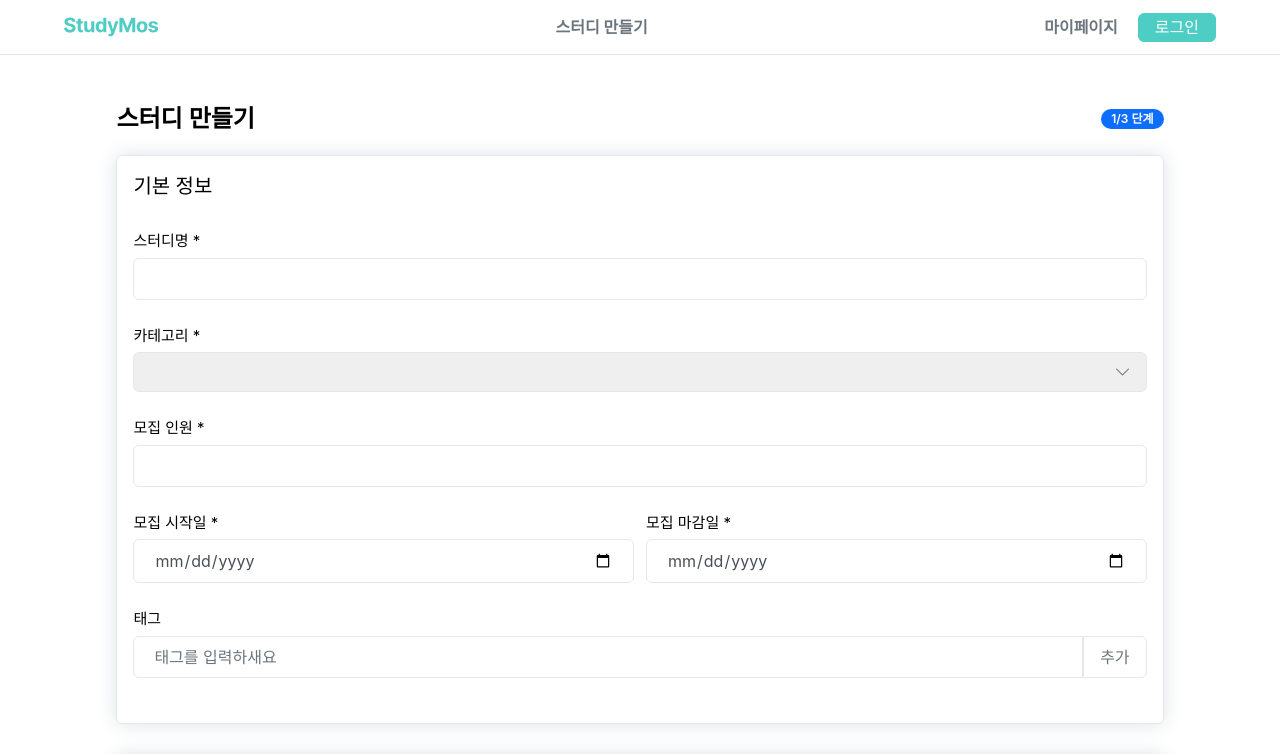
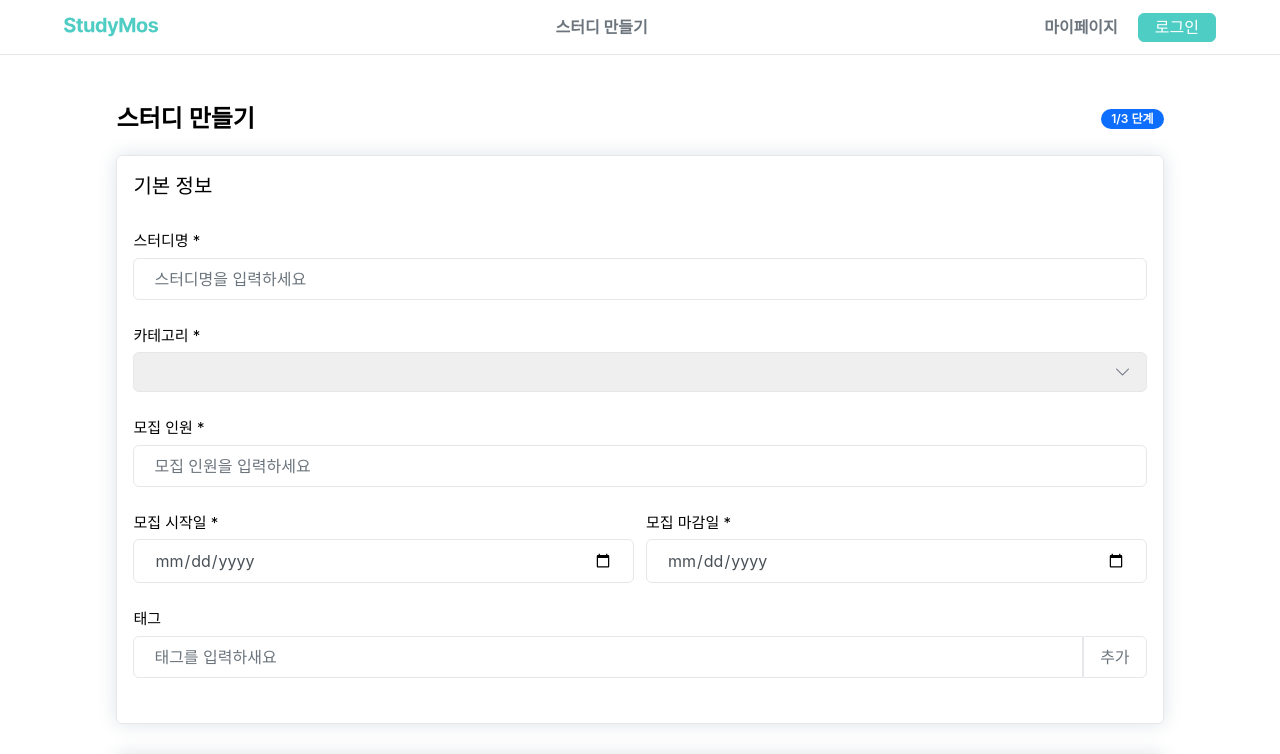
Before and after one commit to project-mos/frontend, a Next.js app: page /create-study in a window 1280 px wide. Shown: the top 754 px of the page. Built offline with nearby package versions, Linux system fonts and the light colour scheme.

Commit message:
🚀 [Feat]: form1 placeholder 설정

```diff
--- a/src/features/create-study/components/StudyBasicInfo.tsx
+++ b/src/features/create-study/components/StudyBasicInfo.tsx
@@ -1,12 +1,12 @@
+import Card from "@/components/atoms/Card";
+import ErrorMessage from "@/components/atoms/ErrorMessage";
+import Typography from "@/components/atoms/Typography";
 import { useFormContext } from "react-hook-form";
-import Card from "@/components/atoms/Card";
-import Typography from "@/components/atoms/Typography";
+import LabelDateInput from "./LabelDateInput";
 import LabelInput from "./LabelInput";
+import LabelNumberInput from "./LabelNumberInput";
 import LabelSelectInput from "./LabelSelectInput";
-import LabelNumberInput from "./LabelNumberInput";
-import LabelDateInput from "./LabelDateInput";
 import LabelTagInput from "./LabelTagInput";
-import ErrorMessage from "@/components/atoms/ErrorMessage";
 
 const StudyBasicInfo = () => {
   const {
@@ -20,7 +20,12 @@ const StudyBasicInfo = () => {
         <Typography.SubTitle1>기본 정보</Typography.SubTitle1>
       </Card.Header>
       <Card.Content className="flex flex-col gap-[25px]">
-        <LabelInput name="name" label="스터디명" required />
+        <LabelInput
+          name="name"
+          label="스터디명"
+          required
+          placeholder="스터디명을 입력하세요"
+        />
         {errors.name && (
           <ErrorMessage>{errors.name.message as string}</ErrorMessage>
         )}
@@ -33,7 +38,11 @@ const StudyBasicInfo = () => {
         {errors.category && (
           <ErrorMessage>{errors.category.message as string}</ErrorMessage>
         )}
-        <LabelNumberInput name="person" label="모집 인원" />
+        <LabelNumberInput
+          name="person"
+          label="모집 인원"
+          placeholder="모집 인원을 입력하세요"
+        />
         {errors.person && (
           <ErrorMessage>{errors.person.message as string}</ErrorMessage>
         )}
```
